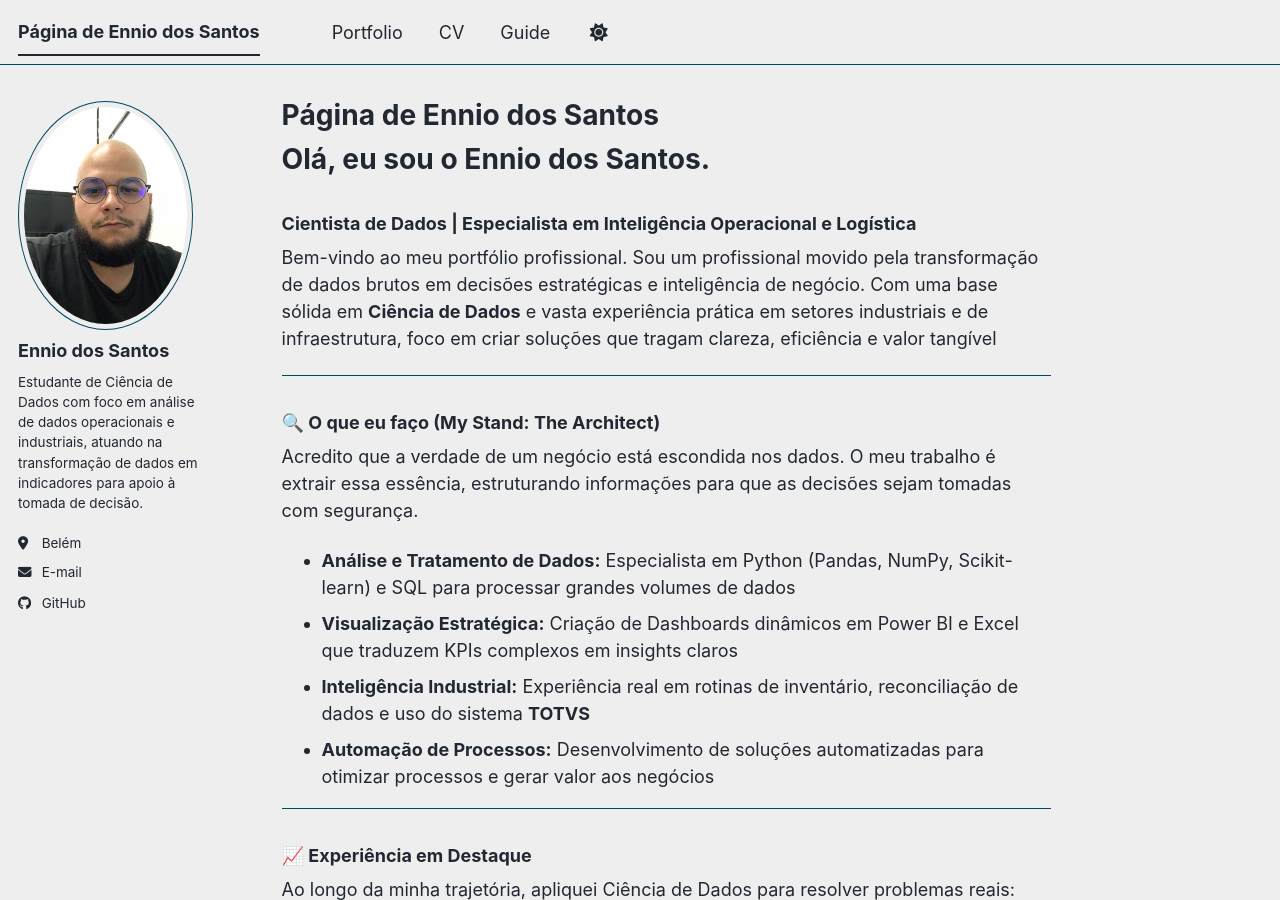
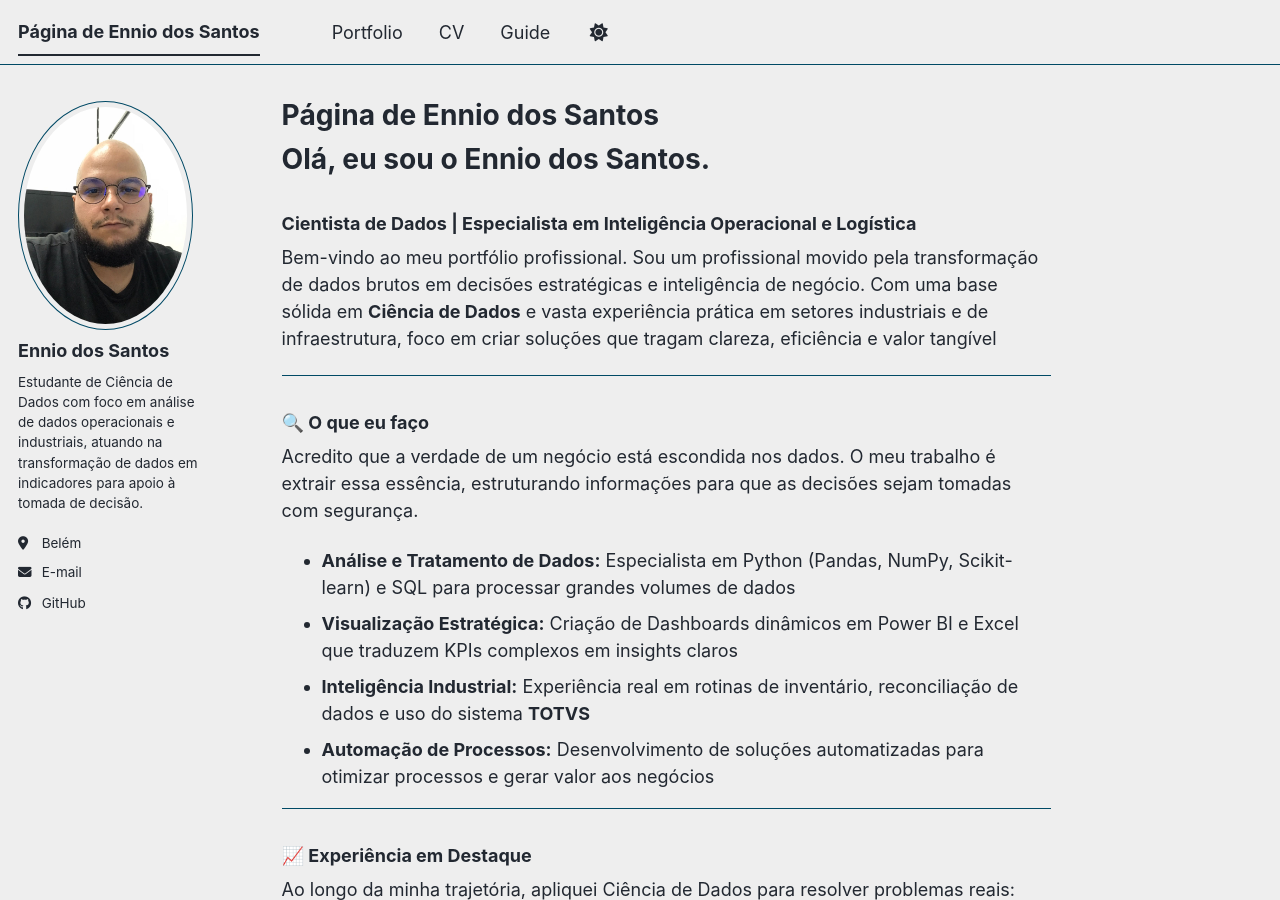
Before and after one commit to EnniodosSantos/enniobernardo.github.io, a Jekyll site: the page built from _pages/about.md, in a window 1280 px wide and 900 px high. Built offline with Jekyll 4.4.1, drawn with Linux system fonts in a browser that asks for light colours; a script bundle is joined from its source files by our own code; library files that are not in the unit come from our copies.

Commit message:
Update about.md

```diff
--- a/_pages/about.md
+++ b/_pages/about.md
@@ -14,7 +14,7 @@ Bem-vindo ao meu portfólio profissional. Sou um profissional movido pela transf
 
 ---
 
-### 🔍 O que eu faço (My Stand: The Architect)
+### 🔍 O que eu faço
 Acredito que a verdade de um negócio está escondida nos dados. O meu trabalho é extrair essa essência, estruturando informações para que as decisões sejam tomadas com segurança.
 
 * **Análise e Tratamento de Dados:** Especialista em Python (Pandas, NumPy, Scikit-learn) e SQL para processar grandes volumes de dados
```
